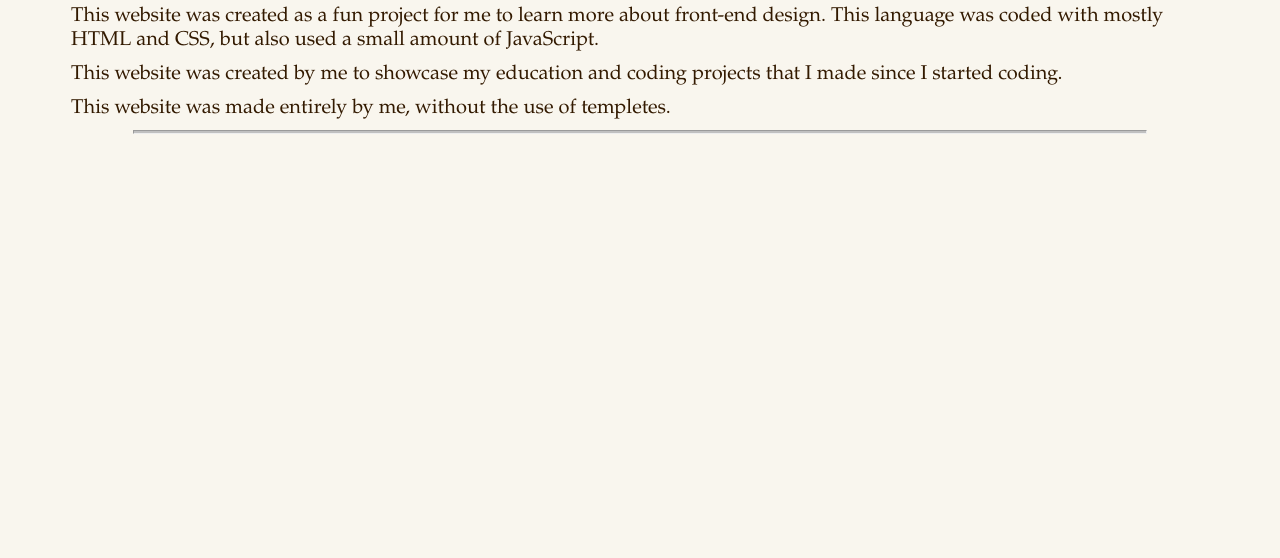
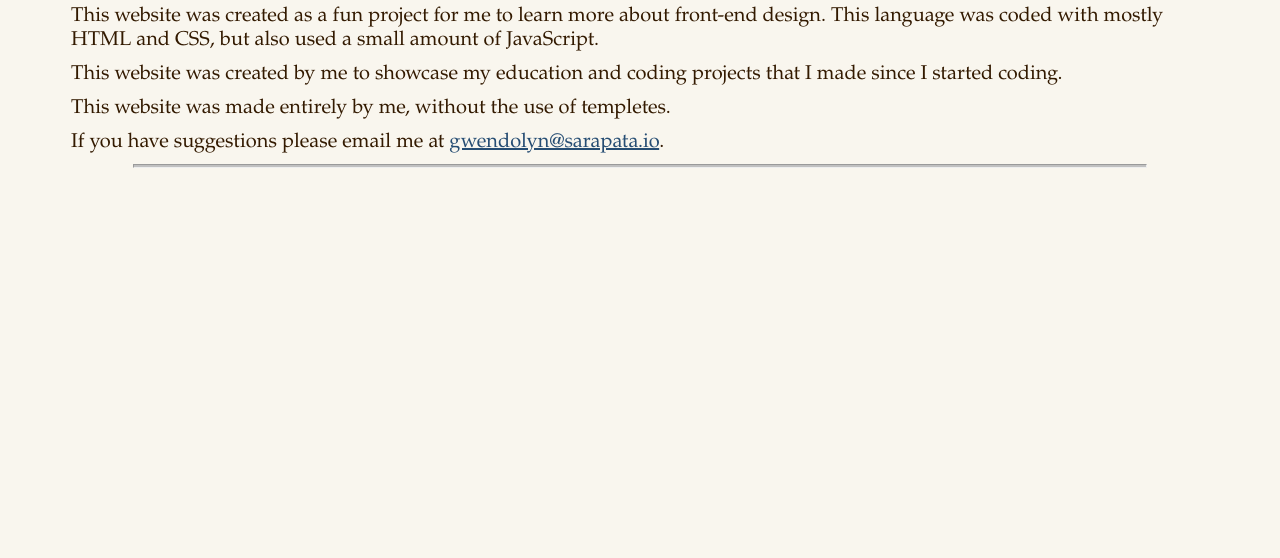
Before and after one commit to PFedak/sarapata.io, a plain HTML site: page about.html in a window 1280 px wide. Shown: the part 242-800 px from the top of the page. Drawn offline with Linux system fonts and the light colour scheme.

Commit message:
add mailto

```diff
--- a/about.html
+++ b/about.html
@@ -52,6 +52,7 @@
                 <p>This website was created as a fun project for me to learn more about front-end design. This language was coded with mostly HTML and CSS, but also used a small amount of JavaScript.</p>
                 <p>This website was created by me to showcase my education and coding projects that I made since I started coding.</p>
                 <p>This website was made entirely by me,  without the use of templetes.</p>
+                <p>If you have suggestions please email me at <a href="mailto: gwendolyn@sarapata.io">gwendolyn@sarapata.io</a>.</p>
             </div>
 
             <hr class="big" style="margin-top: 10px;">
```
